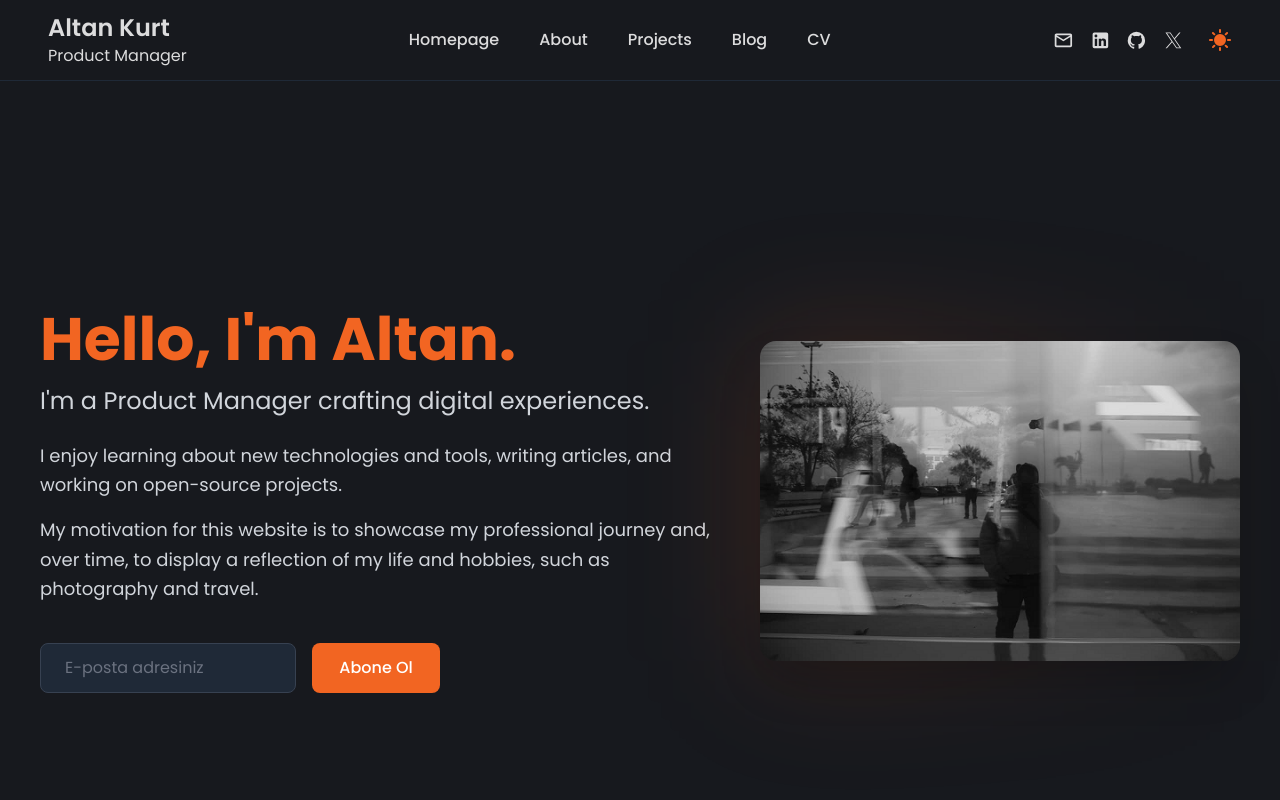
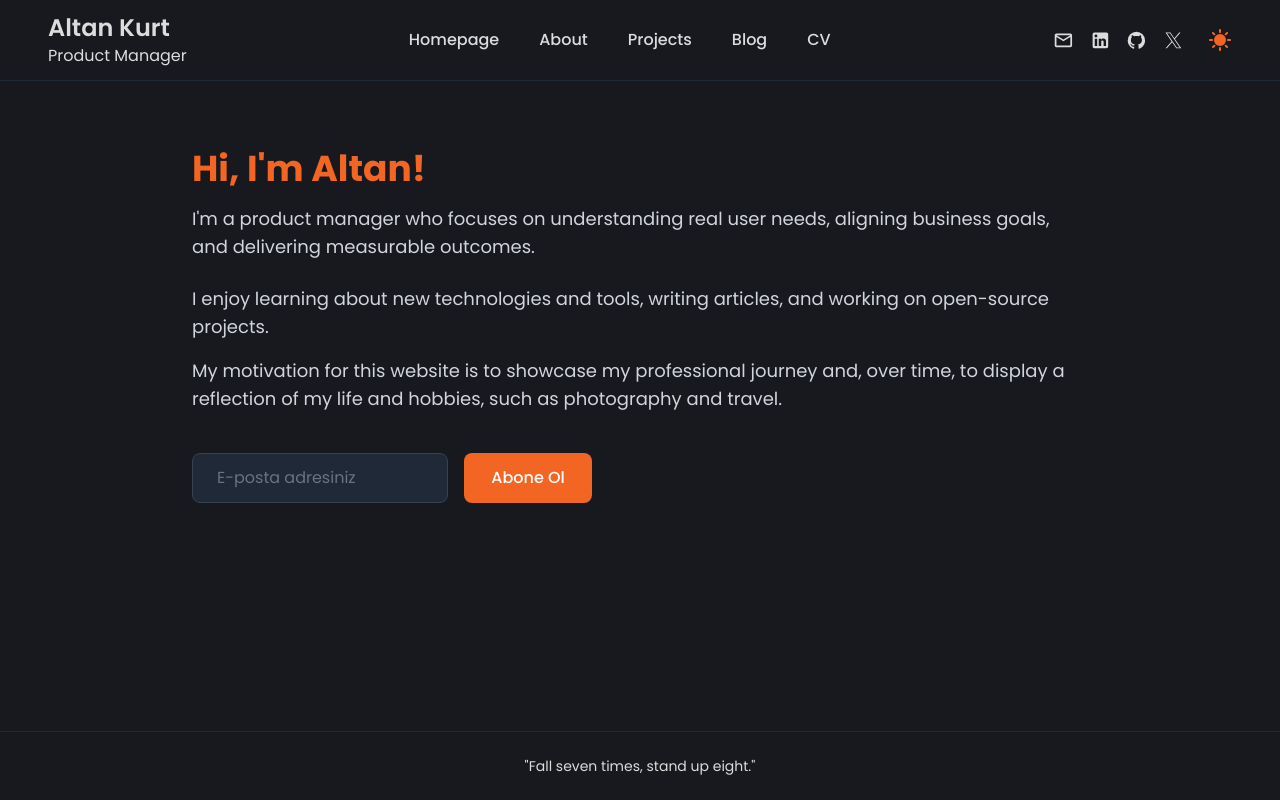
Before and after one commit to altankurt/altankurt.com, a Next.js app: page / in a window 1280 px wide. Shown: the top 800 px of the page. Built offline with nearby package versions, Linux system fonts and the light colour scheme.

Commit message:
style fix

```diff
--- a/src/pages/index.js
+++ b/src/pages/index.js
@@ -73,22 +73,23 @@ export default function Homepage() {
   }
 
   return (
-    <section id="homepage" className="min-h-screen flex items-center justify-center px-6 py-16">
-      <article className="max-w-7xl mx-auto xl:flex justify-between items-center gap-12">
-        <section className="max-w-2xl space-y-6">
+    <section id="homepage" className="py-12 px-6">
+      <article className="max-w-4xl mx-auto space-y-6">
+        <section className="max-w-5xl space-y-6">
           <div className="space-y-4">
-            <h1 className="text-5xl md:text-6xl font-bold text-primary">Hello, I&apos;m Altan.</h1>
-            <p className="text-xl md:text-2xl text-gray-600 dark:text-gray-300">
-              I&apos;m a Product Manager crafting digital experiences.
+            <h1 className="text-3xl md:text-4xl font-bold text-primary">Hi, I&apos;m Altan!</h1>
+            <p className="text-base md:text-lg text-gray-600 dark:text-gray-300 leading-relaxed">
+              I&apos;m a product manager who focuses on understanding real user needs, aligning
+              business goals, and delivering measurable outcomes.
             </p>
           </div>
 
           <div className="space-y-4">
-            <p className="text-lg text-gray-600 dark:text-gray-300 leading-relaxed">
+            <p className="text-base md:text-lg text-gray-600 dark:text-gray-300 leading-relaxed">
               I enjoy learning about new technologies and tools, writing articles, and working on
               open-source projects.
             </p>
-            <p className="text-lg text-gray-600 dark:text-gray-300 leading-relaxed">
+            <p className="text-base md:text-lg text-gray-600 dark:text-gray-300 leading-relaxed">
               My motivation for this website is to showcase my professional journey and, over time,
               to display a reflection of my life and hobbies, such as photography and travel.
             </p>
@@ -96,7 +97,7 @@ export default function Homepage() {
 
           <div className="pt-4">
             <form onSubmit={handleSubmit} className="space-y-2 max-w-md">
-              <div className="flex gap-4">
+              <div className="flex flex-col sm:flex-row gap-4">
                 <input
                   type="email"
                   value={email}
@@ -104,12 +105,12 @@ export default function Homepage() {
                   placeholder="E-posta adresiniz"
                   required
                   disabled={status === 'loading' || status === 'success'}
-                  className="w-64 px-6 py-3 rounded-lg bg-gray-800 text-gray-300 placeholder-gray-500 border border-gray-700 focus:outline-none focus:border-primary transition-colors duration-200 disabled:opacity-50"
+                  className="w-full sm:w-64 px-6 py-3 rounded-lg bg-gray-100 dark:bg-gray-800 text-gray-900 dark:text-gray-300 placeholder-gray-500 border border-gray-200 dark:border-gray-700 focus:outline-none focus:border-primary transition-colors duration-200 disabled:opacity-50"
                 />
                 <button
                   type="submit"
                   disabled={status === 'loading' || status === 'success'}
-                  className="w-32 px-4 py-3 rounded-lg bg-primary text-white font-medium hover:bg-primary/90 active:bg-primary transition-all duration-200 disabled:opacity-90 disabled:cursor-not-allowed"
+                  className="w-full sm:w-32 px-4 py-3 rounded-lg bg-primary text-white font-medium hover:bg-primary/90 active:bg-primary transition-all duration-200 disabled:opacity-90 disabled:cursor-not-allowed"
                 >
                   {getButtonContent()}
                 </button>
@@ -123,17 +124,6 @@ export default function Homepage() {
             </form>
           </div>
         </section>
-
-        <div className="relative mt-12 xl:mt-0">
-          <div className="absolute inset-0 bg-gradient-to-r from-primary/20 to-transparent rounded-2xl blur-3xl"></div>
-          <Image
-            src="/reflection.png"
-            alt="Hero Section Reflection Selfie"
-            width={540}
-            height={360}
-            className="relative rounded-2xl shadow-2xl transform hover:scale-105 transition-transform duration-300"
-          />
-        </div>
       </article>
     </section>
   )
```
